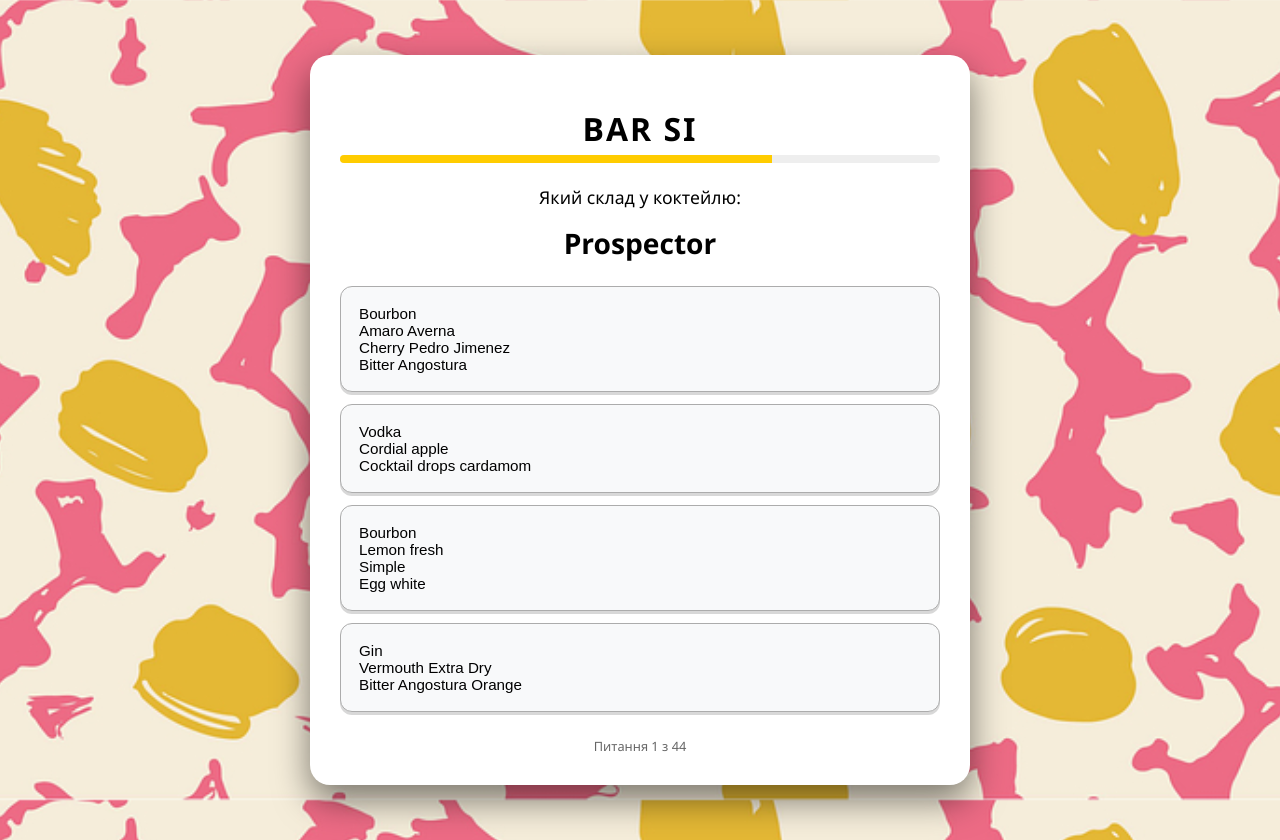
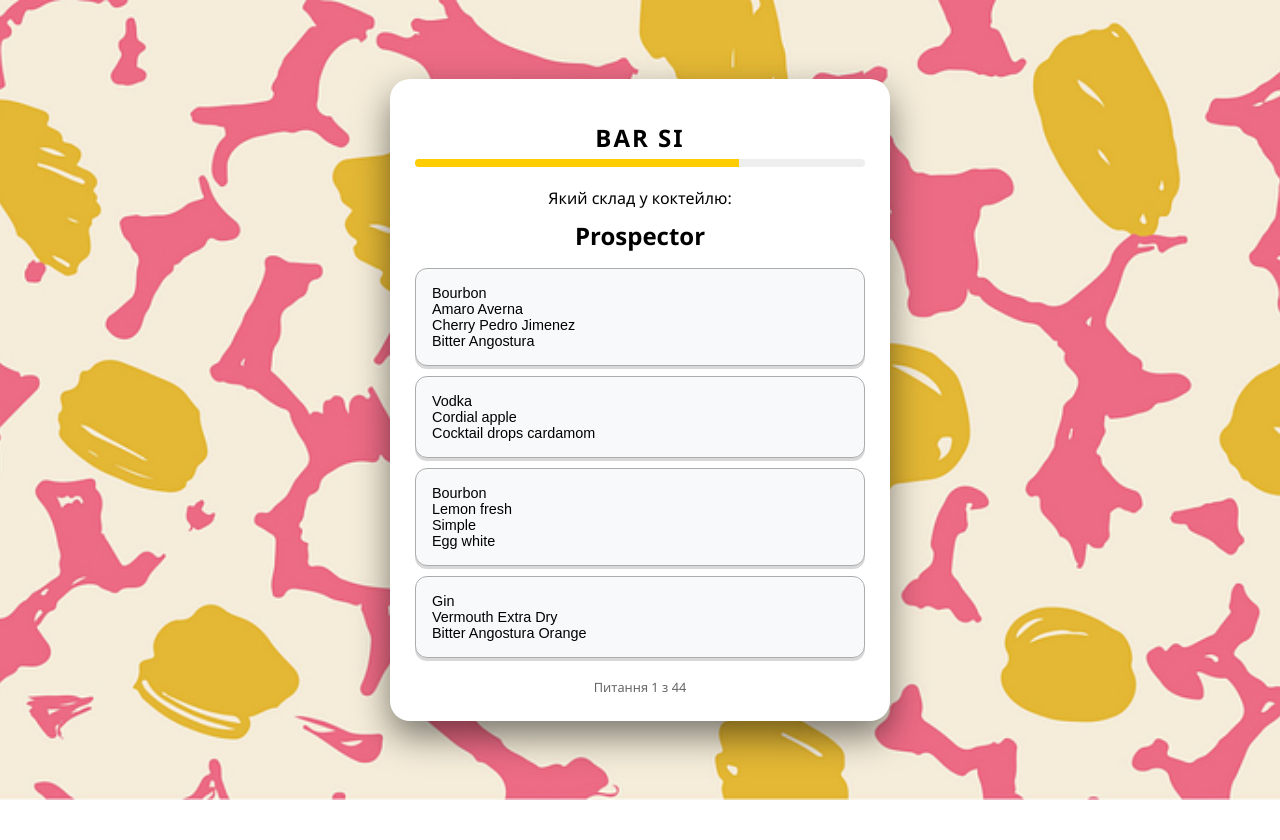
Before and after one commit to Sergey5566/Victorina-Si-Bar, a plain HTML site: page index.html in a window 1280 px wide. Both pictures are taken after a click on the button "Почати гру". After the commit the page ends 800 px from the top, so only its background shows below. Drawn offline with Linux system fonts and the light colour scheme.

Commit message:
Victorina Si Bar 0.07

```diff
--- a/css/style.css
+++ b/css/style.css
@@ -1,3 +1,7 @@
+* {
+    box-sizing: border-box;
+}
+
 body {
     font-family: 'Segoe UI', Roboto, sans-serif;
     background: url(../images/bg.jpeg) no-repeat center center fixed;
@@ -6,18 +10,21 @@ body {
     justify-content: center;
     align-items: center;
     min-height: 100vh;
-    padding: 20px;
+    padding: 10px;
     margin: 0;
+    overflow: hidden; /* Забороняємо загальний скрол сторінки */
 }
 
 #quiz-container {
-    max-width: 600px;
+    max-width: 500px;
     width: 100%;
     background: #ffffff;
-    padding: 30px;
+    padding: 25px;
     border-radius: 20px;
     box-shadow: 0 15px 35px rgba(0,0,0,0.5);
     color: #000000;
+    max-height: 95vh; /* Щоб влізало в екран смартфона */
+    overflow-y: auto; /* Скрол тільки всередині картки, якщо склад задовгий */
 }
 
 h1 {
@@ -27,9 +34,9 @@ h1 {
     text-transform: uppercase;
     letter-spacing: 2px;
     font-weight: bold;
+    font-size: 1.5em;
 }
 
-/* Таймер */
 #timer-container {
     width: 100%;
     height: 8px;
@@ -49,39 +56,39 @@ h1 {
 .level-badge {
     text-align: center;
     color: #666;
-    font-size: 0.9em;
+    font-size: 0.85em;
     margin-bottom: 20px;
 }
 
 #question-text {
-    font-size: 1.1em;
+    font-size: 1em;
     text-align: center;
-    margin-bottom: 20px;
-    line-height: 1.6;
+    margin-bottom: 15px;
+    line-height: 1.4;
 }
 
 .cocktail-name {
     display: block;
-    font-size: 1.6em;
+    font-size: 1.5em;
     color: #000000;
     font-weight: bold;
     margin-top: 10px;
 }
 
-/* Стиль кнопок варіантів */
+/* Кнопки варіантів */
 .option-btn {
     display: block;
     width: 100%;
     background: #f8f9fa;
     color: #000000;
     border: 1px solid #acacac;
-    padding: 18px;
-    margin: 12px 0;
+    padding: 16px;
+    margin: 10px 0;
     border-radius: 12px;
     cursor: pointer;
     text-align: left;
     transition: all 0.1s ease;
-    font-size: 0.95em;
+    font-size: 0.9em;
     outline: none;
     white-space: pre-line;
     position: relative;
@@ -90,9 +97,13 @@ h1 {
 }
 
 .option-btn:hover { background: #eeeeee; }
-.option-btn:active { top: 3px; box-shadow: 0 1px 0 #ccc; }
 
-/* Головні кнопки (Старт/Заново) */
+.option-btn:active {
+    top: 3px;
+    box-shadow: 0 1px 0 #ccc;
+}
+
+/* Головні кнопки */
 .main-btn {
     width: 100%;
     background: #000000;
@@ -126,7 +137,7 @@ h1 {
 
 #score-info {
     text-align: center;
-    margin-top: 25px;
+    margin-top: 20px;
     color: #666;
     font-size: 0.8em;
 }
--- a/index.html
+++ b/index.html
@@ -3,7 +3,7 @@
 <head>
     <meta charset="UTF-8">
     <meta name="viewport" content="width=device-width, initial-scale=1.0">
-    <title>Bar Si v0.06</title>
+    <title>Bar Si v0.07</title>
     <link rel="stylesheet" href="css/style.css">
 </head>
 <body>
--- a/js/model.js
+++ b/js/model.js
@@ -59,7 +59,6 @@ function startQuiz() {
     currentIndex = 0;
     score = 0;
 
-    // Ховаємо меню та показуємо гру
     document.getElementById('start-screen').style.display = 'none';
     document.getElementById('final-screen').style.display = 'none';
     document.getElementById('quiz-ui').style.display = 'block';
@@ -161,12 +160,12 @@ function finish() {
     let msg = "";
     let comment = "";
 
-    if (percent === 100) {
+    if (percent >= 90) {
         msg = "Легенда 🦾";
-        comment = "Піди всім розкажи який ти молодець";
+        comment = "Відмінний результат! Піди всім розкажи, який ти молодець.";
     } else if (percent >= 75) {
         msg = "На бар бека підійдеш";
-        comment = "Головне не засиджуйся 😉";
+        comment = "Середній результат. Головне не засиджуйся 😉";
     } else {
         msg = "Ти голова, іди вчи";
         comment = "Або твоїй мамці розкажи, що ти глек! 😂";
@@ -175,5 +174,3 @@ function finish() {
     document.getElementById('final-msg').innerText = msg;
     document.getElementById('final-comment').innerText = comment;
 }
-
-// Гра НЕ стартує автоматично
```
